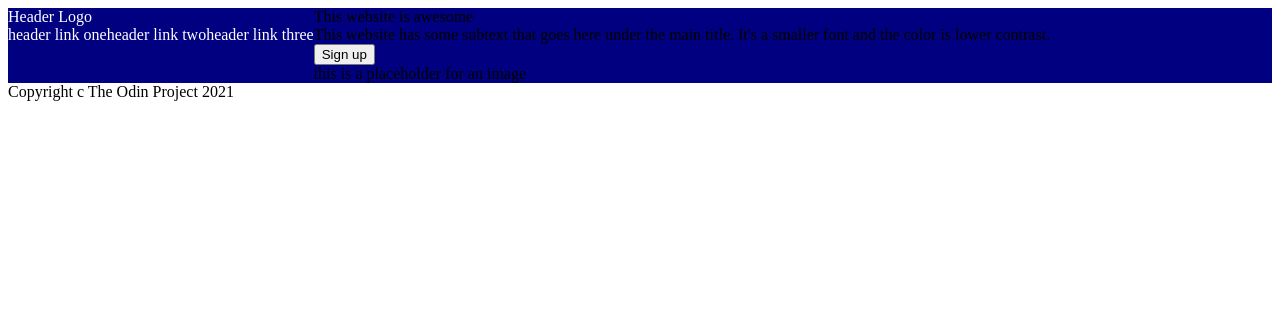
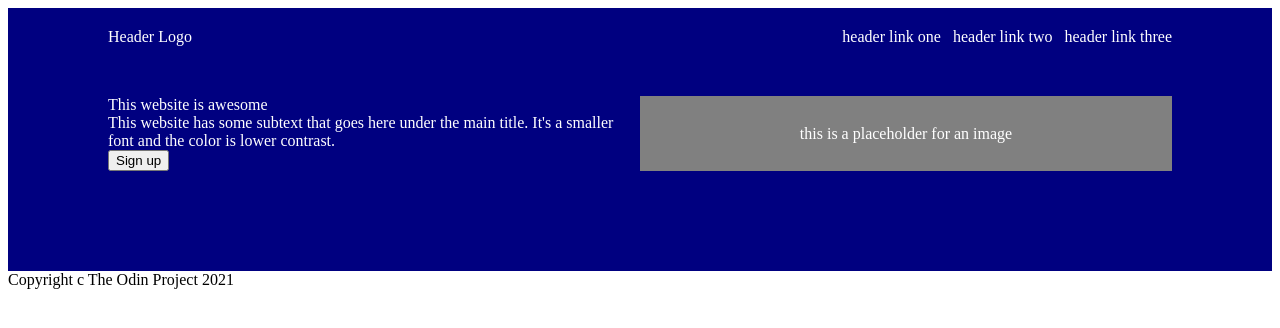
Before and after one commit to tannerjs7/odin-landing-page, a plain HTML site: page index.html in a window 1280 px wide. Drawn offline with Linux system fonts and the light colour scheme.

Commit message:
Add flexboxes to header section
This commit puts all the pieces in the header section in the correct
place and begins styling them.

```diff
--- a/index.html
+++ b/index.html
@@ -16,14 +16,18 @@
         <li>header link three</li>
       </ul>
     </div>
-    <div>
+    <div class="sub-header">
+      <div id="sub-header-left">
         <div>This website is awesome</div>
         <div>
           This website has some subtext that goes here under
           the main title. It's a smaller font and the color is lower contrast.
         </div>
         <button>Sign up</button>
+      </div>
+      <div id="sub-header-right">
         <div>this is a placeholder for an image</div>
+      </div>
     </div>
   </div>
 
--- a/style.css
+++ b/style.css
@@ -5,11 +5,15 @@ body {
 
 .top {
   display: flex;
+  flex-direction: column;
   background-color: navy;
+  color: white;
+  padding: 20px 100px 100px;
+  gap: 50px;
 }
 
 .header {
-  color: white;
+  display: flex;
 }
 
 .header-links {
@@ -17,4 +21,21 @@ body {
   margin: 0 0 0 auto;
   list-style-type: none;
   padding: 0;
+  gap: 12px;
 }
+
+.sub-header {
+  display: flex;
+}
+
+#sub-header-left {
+  flex: 1 1 50%;
+}
+
+#sub-header-right {
+  flex: 1 1 50%;
+  display: flex;
+  justify-content: center;
+  align-items: center;
+  background-color: gray;
+}
```
Lines whose indentation alone changed are shown as unchanged.
